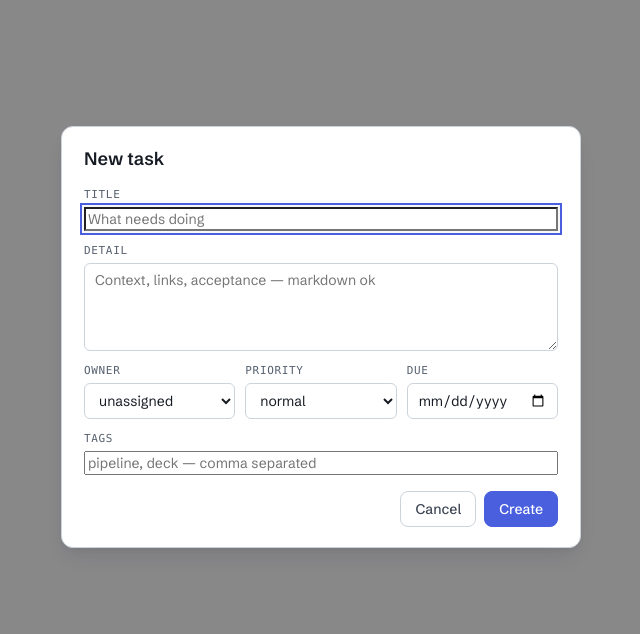
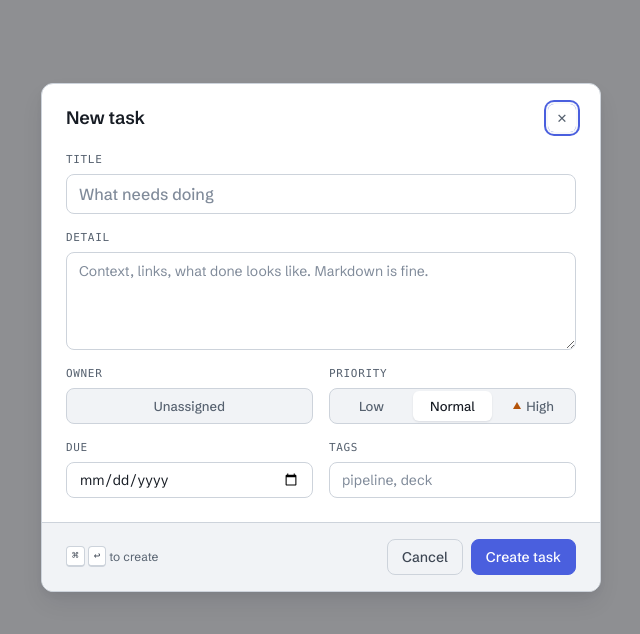
Before and after one commit to stevemansfieldux/email-migration-command-center, a Python web app: template app/templates/board.html in a window 1280 px wide, after a click on "+ New task". Shown: the part 63-697 px from the top of the page, without its empty margins (319-959 px from the left). Run offline with Jinja, Linux system fonts and the light colour scheme; the template is opened without the code that fills it, so the values that code supplies are empty; some web fonts are replaced.

Commit message:
New task dialog redesigned in Meridian: segmented owner/priority, mono labels, focus ring, ⌘↩ to create
Co-Authored-By: Claude Opus 5 <noreply@anthropic.com>

```diff
--- a/app/templates/board.html
+++ b/app/templates/board.html
@@ -136,32 +136,82 @@ window.applyOwnerFilter = (who) => {
   });
 })();
 </script>
-<dialog id="new-task">
-  <form method="post" action="/tasks/new" class="nt">
-    <h2>New task</h2>
-    <label>Title <input name="title" required autofocus maxlength="200" placeholder="What needs doing"></label>
-    <label>Detail <textarea name="detail" rows="4" placeholder="Context, links, acceptance — markdown ok"></textarea></label>
-    <div class="nt-row">
-      <label>Owner <select name="owner"><option value="unassigned">unassigned</option>{% for u in users %}<option value="{{ u.name }}" {{ 'selected' if u.name == user.name else '' }}>{{ u.name }}</option>{% endfor %}</select></label>
-      <label>Priority <select name="priority"><option value="low">low</option><option value="normal" selected>normal</option><option value="high">high</option></select></label>
-      <label>Due <input name="due" type="date"></label>
+<dialog id="new-task" aria-labelledby="nt-h">
+  <form method="post" action="/tasks/new" class="nt" id="nt-form">
+    <div class="nt-head">
+      <h2 id="nt-h">New task</h2>
+      <button class="nt-x" type="button" aria-label="Close" onclick="document.getElementById('new-task').close()">✕</button>
     </div>
-    <label>Tags <input name="tags" placeholder="pipeline, deck — comma separated"></label>
-    <div class="nt-acts">
+    <div class="nt-body">
+      <label class="nt-f"><span class="nt-l">Title</span><input class="nt-title" type="text" name="title" required maxlength="200" placeholder="What needs doing" autocomplete="off"></label>
+      <label class="nt-f"><span class="nt-l">Detail</span><textarea name="detail" rows="4" placeholder="Context, links, what done looks like. Markdown is fine."></textarea></label>
+      <div class="nt-row">
+        <div class="nt-f"><span class="nt-l">Owner</span>
+          <div class="nt-seg" role="radiogroup" aria-label="Owner">
+            {% for u in users %}<label><input type="radio" name="owner" value="{{ u.name }}" {{ 'checked' if u.name == user.name else '' }}><span><i class="avatar">{{ u.name[0] }}</i>{{ u.name }}</span></label>{% endfor %}
+            <label><input type="radio" name="owner" value="unassigned"><span>Unassigned</span></label>
+          </div>
+        </div>
+        <div class="nt-f"><span class="nt-l">Priority</span>
+          <div class="nt-seg" role="radiogroup" aria-label="Priority">
+            <label><input type="radio" name="priority" value="low"><span>Low</span></label>
+            <label><input type="radio" name="priority" value="normal" checked><span>Normal</span></label>
+            <label><input type="radio" name="priority" value="high"><span class="hi">High</span></label>
+          </div>
+        </div>
+      </div>
+      <div class="nt-row">
+        <label class="nt-f"><span class="nt-l">Due</span><input type="date" name="due"></label>
+        <label class="nt-f"><span class="nt-l">Tags</span><input type="text" name="tags" placeholder="pipeline, deck" autocomplete="off"></label>
+      </div>
+    </div>
+    <div class="nt-foot">
+      <span class="nt-hint"><kbd>⌘</kbd><kbd>↩</kbd> to create</span>
       <button class="btn quiet" type="button" onclick="document.getElementById('new-task').close()">Cancel</button>
-      <button class="btn" type="submit">Create</button>
+      <button class="btn" type="submit">Create task</button>
     </div>
   </form>
 </dialog>
 <style>
-  #new-task{border:1px solid var(--border-subtle);border-radius:var(--radius-lg);background:var(--surface-raised);color:var(--text-primary);padding:0;width:min(520px,92vw);box-shadow:var(--shadow-lift)}
-  #new-task::backdrop{background:rgba(0,0,0,.45)}
-  .nt{display:flex;flex-direction:column;gap:12px;padding:20px 22px}
-  .nt h2{margin:0 0 4px;font-size:18px;line-height:24px;font-weight:600}
-  .nt label{display:flex;flex-direction:column;gap:4px;font:11px/16px var(--font-mono);letter-spacing:.06em;text-transform:uppercase;color:var(--text-muted)}
-  .nt input,.nt textarea,.nt select{font:14px var(--font-ui);letter-spacing:0;text-transform:none}
-  .nt-row{display:grid;grid-template-columns:1fr 1fr 1fr;gap:10px}
-  .nt-acts{display:flex;justify-content:flex-end;gap:8px;margin-top:4px}
+  #new-task{border:1px solid var(--border-subtle);border-radius:var(--radius-lg);background:var(--surface-raised);color:var(--text-primary);padding:0;width:min(560px,92vw);box-shadow:var(--shadow-lift)}
+  #new-task::backdrop{background:rgba(15,17,22,.45)}
+  .nt{display:flex;flex-direction:column}
+  .nt-head{display:flex;align-items:center;justify-content:space-between;padding:20px 24px 0}
+  .nt h2{margin:0;font-size:18px;line-height:24px;font-weight:600;letter-spacing:-.01em}
+  .nt-x{width:28px;height:28px;border:0;border-radius:var(--radius-sm);background:transparent;color:var(--text-muted);cursor:pointer;font-size:13px}
+  .nt-x:hover{background:var(--surface-hover);color:var(--text-primary)}
+  .nt-body{display:flex;flex-direction:column;gap:16px;padding:20px 24px 24px}
+  .nt-f{display:flex;flex-direction:column;gap:6px;min-width:0}
+  .nt-l{font:11px/16px var(--font-mono);letter-spacing:.06em;text-transform:uppercase;color:var(--text-muted)}
+  .nt input[type=text],.nt input[type=date],.nt textarea{width:100%;height:36px;padding:0 12px;font:14px/20px var(--font-ui);color:var(--text-primary);background:var(--surface-raised);border:1px solid var(--border-subtle);border-radius:var(--radius-md);outline:none;transition:border-color .12s var(--ease),box-shadow .12s var(--ease)}
+  .nt textarea{height:auto;padding:8px 12px;resize:vertical;min-height:88px}
+  .nt input.nt-title{font-size:16px;font-weight:500;height:40px}
+  .nt input:hover,.nt textarea:hover{border-color:var(--border-strong)}
+  .nt input:focus,.nt textarea:focus{border-color:var(--accent);box-shadow:0 0 0 3px var(--accent-subtle)}
+  .nt input::placeholder,.nt textarea::placeholder{color:var(--n9)}
+  .nt-row{display:grid;grid-template-columns:1fr 1fr;gap:16px}
+  .nt-seg{display:flex;background:var(--surface-sunken);border:1px solid var(--border-subtle);border-radius:var(--radius-md);padding:2px;gap:2px;height:36px}
+  .nt-seg label{flex:1;display:flex;position:relative;margin:0}
+  .nt-seg input{position:absolute;opacity:0;inset:0;margin:0;cursor:pointer}
+  .nt-seg span{flex:1;display:inline-flex;align-items:center;justify-content:center;gap:6px;border-radius:6px;font:500 13px/30px var(--font-ui);color:var(--text-muted);white-space:nowrap;padding:0 8px;transition:background .12s var(--ease),color .12s var(--ease)}
+  .nt-seg span .avatar{width:18px;height:18px;line-height:18px;font-size:10px;font-style:normal}
+  .nt-seg span.hi{gap:5px} .nt-seg span.hi::before{border-bottom-width:7px;border-left-width:4.5px;border-right-width:4.5px}
+  .nt-seg label:hover span{color:var(--text-primary)}
+  .nt-seg input:checked+span{background:var(--surface-raised);color:var(--text-primary);box-shadow:var(--shadow-raised)}
+  .nt-seg input:focus-visible+span{box-shadow:0 0 0 2px var(--surface-raised),0 0 0 4px var(--accent)}
+  .nt-foot{display:flex;align-items:center;gap:8px;padding:16px 24px;border-top:1px solid var(--border-subtle);background:var(--surface-sunken);border-radius:0 0 var(--radius-lg) var(--radius-lg)}
+  .nt-hint{margin-right:auto;font:12px/16px var(--font-ui);color:var(--text-muted);display:inline-flex;gap:3px;align-items:center}
+  .nt-hint kbd{font:11px/18px var(--font-mono);padding:0 5px;border:1px solid var(--border-subtle);border-bottom-width:2px;border-radius:4px;background:var(--surface-raised);color:var(--text-secondary)}
+  @media (max-width:560px){.nt-row{grid-template-columns:1fr}}
 </style>
+<script>
+  (() => {
+    const d = document.getElementById('new-task'), f = document.getElementById('nt-form');
+    d.addEventListener('close', () => f.reset());
+    f.addEventListener('keydown', e => { if ((e.metaKey || e.ctrlKey) && e.key === 'Enter') { e.preventDefault(); f.requestSubmit(); } });
+    // Default the owner to whoever the board is filtered to, when it's a person.
+    d.addEventListener('toggle', () => { if (!d.open) return; const on = document.querySelector('#owner-seg button.on'); const r = on && f.querySelector(`input[name=owner][value="${on.dataset.owner}"]`); if (r) r.checked = true; f.title.focus(); });
+  })();
+</script>
 {% include "_task_drawer.html" %}
 {% endblock %}
```
